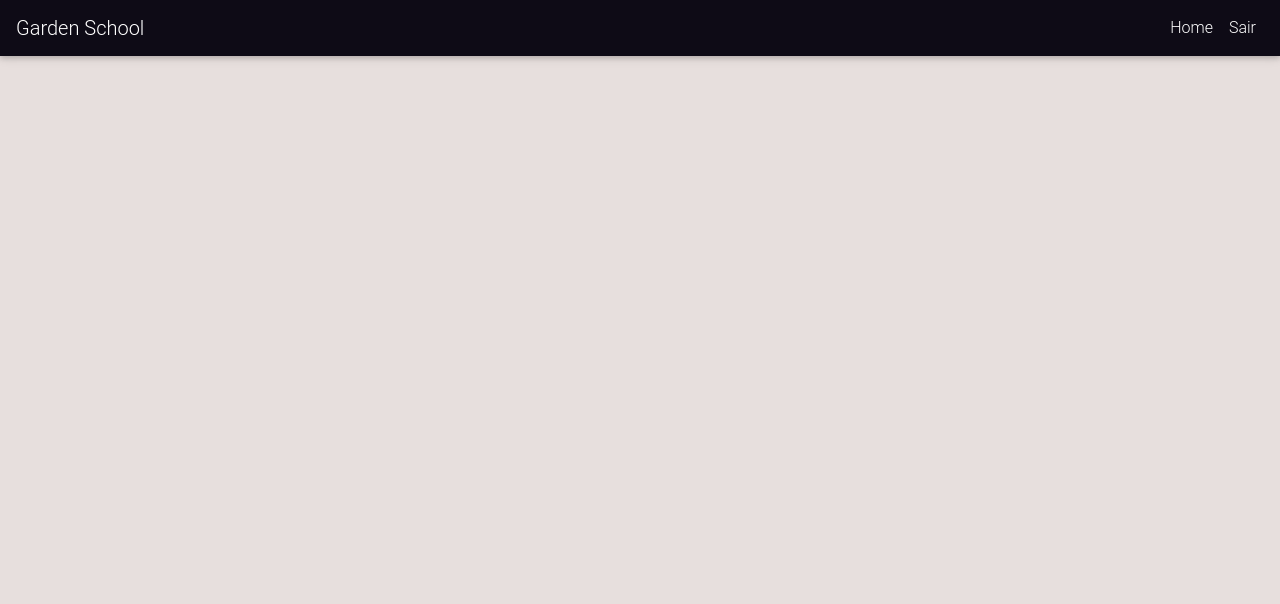
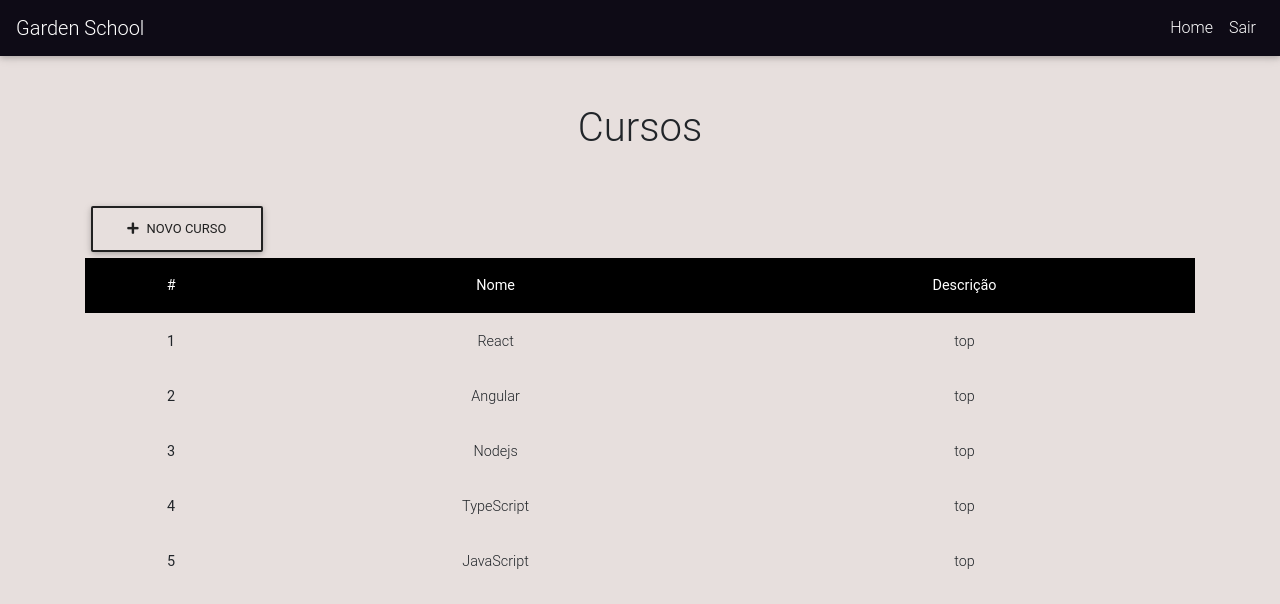
Before and after one commit to gmorae/GardenSchool, an Angular app: page /Adm/CadastroCurso in a window 1280 px wide. Before the commit this address led to /. Shown: the top 604 px of the page. Built offline with nearby package versions, Linux system fonts and the light colour scheme; data requests are answered from the project's data file.

Commit message:
Get nos cursos

```diff
--- a/db.json
+++ b/db.json
@@ -43,26 +43,31 @@
         {
             "id_curso": 1,
             "nome": "React",
+            "descricao": "top",
             "id_usuario": 1
         },
         {
             "id_curso": 2,
             "nome": "Angular",
+            "descricao": "top",
             "id_usuario": 1
         },
         {
             "id_curso": 3,
             "nome": "Nodejs",
+            "descricao": "top",
             "id_usuario": 1
         },
         {
             "id_curso": 4,
             "nome": "TypeScript",
+            "descricao": "top",
             "id_usuario": 1
         },
         {
             "id_curso": 5,
             "nome": "JavaScript",
+            "descricao": "top",
             "id_usuario": 1
         }
     ]
--- a/src/app/app-routing.module.ts
+++ b/src/app/app-routing.module.ts
@@ -5,6 +5,7 @@ import { LoginComponent } from './pages/login/login.component';
 import { AdmComponent } from './pages/adm/adm.component';
 import { CadastrarAlunoComponent } from './pages/adm/cadastrar-aluno/cadastrar-aluno.component';
 import { CadastrarProfComponent } from './pages/adm/cadastrar-prof/cadastrar-prof.component';
+import { CadastroCursoComponent } from './pages/adm/cadastro-curso/cadastro-curso.component';
 
 const routes: Routes = [
   {
@@ -27,6 +28,10 @@ const routes: Routes = [
   {
     path: 'Adm/CadastroProf',
     component: CadastrarProfComponent
+  },
+  {
+    path: 'Adm/CadastroCurso',
+    component: CadastroCursoComponent
   }
 ];
 
--- a/src/app/app.module.ts
+++ b/src/app/app.module.ts
@@ -15,6 +15,7 @@ import { FormsModule } from '@angular/forms';
 import { CadastrarAlunoComponent } from './pages/adm/cadastrar-aluno/cadastrar-aluno.component';
 import { HttpClientModule } from '@angular/common/http';
 import { CadastrarProfComponent } from './pages/adm/cadastrar-prof/cadastrar-prof.component';
+import { CadastroCursoComponent } from './pages/adm/cadastro-curso/cadastro-curso.component';
 @NgModule({
   declarations: [
     AppComponent,
@@ -26,7 +27,8 @@ import { CadastrarProfComponent } from './pages/adm/cadastrar-prof/cadastrar-pro
     LoginComponent,
     AdmComponent,
     CadastrarAlunoComponent,
-    CadastrarProfComponent
+    CadastrarProfComponent,
+    CadastroCursoComponent
   ],
   imports: [
     BrowserModule,
--- a/src/app/pages/adm/adm.component.ts
+++ b/src/app/pages/adm/adm.component.ts
@@ -27,8 +27,6 @@ export class AdmComponent implements OnInit {
     })
     this.pegaRetornoCurso$ = this.consulta.pegaRetornoCurso$.subscribe(() => {
       this.curso = this.consulta.Curso.length
-      console.log(this.curso);
-
     })
   }
 
--- /dev/null
+++ b/src/app/pages/adm/cadastro-curso/cadastro-curso.component.html
@@ -0,0 +1,23 @@
+<div class="container">
+    <h1 class="my-5 text-center">
+        Cursos
+    </h1>
+    <button type="button" class="btn btn-outline-dark black waves-effect"><i class="fas fa-plus pr-2"
+            aria-hidden="true"></i>Novo Curso</button>
+    <table class="table text-center table-borderless">
+        <thead class="black white-text">
+            <tr>
+                <th scope="col">#</th>
+                <th scope="col">Nome</th>
+                <th scope="col">Descrição</th>
+            </tr>
+        </thead>
+        <tbody>
+            <tr *ngFor="let i of curso">
+                <th scope="row">{{i.id_curso}}</th>
+                <td>{{i.nome}}</td>
+                <td>{{i.descricao}}</td>
+            </tr>
+        </tbody>
+    </table>
+</div>
--- /dev/null
+++ b/src/app/pages/adm/cadastro-curso/cadastro-curso.component.ts
@@ -0,0 +1,24 @@
+import { Component, OnInit } from '@angular/core';
+import { ConsultaService } from 'src/app/service/consulta.service';
+import { Subscription } from 'rxjs';
+
+@Component({
+  selector: 'app-cadastro-curso',
+  templateUrl: './cadastro-curso.component.html',
+  styleUrls: ['./cadastro-curso.component.css']
+})
+export class CadastroCursoComponent implements OnInit {
+  public curso: any;
+  public pegaRetornoCurso$: Subscription
+
+  constructor(private consulta: ConsultaService) { }
+
+  ngOnInit() {
+    this.consulta.listCursos()
+    this.pegaRetornoCurso$ = this.consulta.pegaRetornoCurso$.subscribe(() => {
+      this.curso = this.consulta.Curso
+      console.log(this.curso);
+    })
+  }
+
+}
```
Also changed, not shown: src/app/pages/adm/cadastro-curso/cadastro-curso.component.css (added), 1 other file (tests, documents, lock files or other folders).
